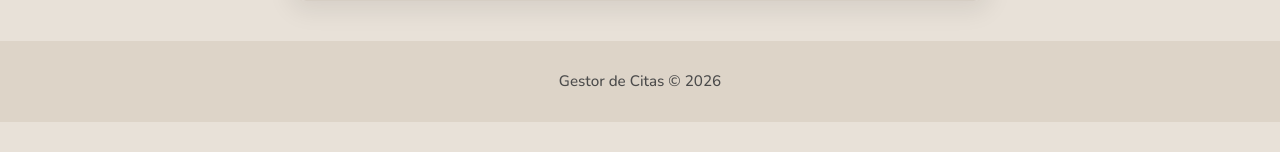
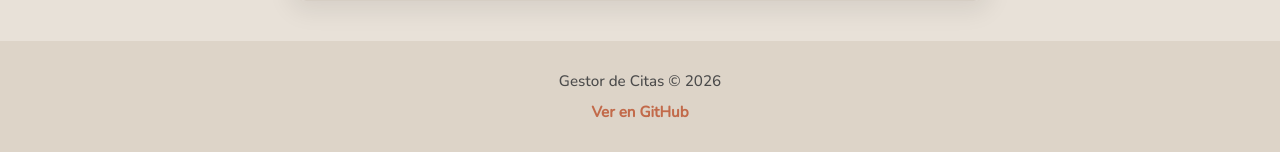
Before and after one commit to Rebecarebeca2005/Gestor-citas, a PHP site: page /views/registro.php in a window 1280 px wide. Shown: the part 818-970 px from the top of the page. Before the commit the page ends 940 px from the top, so only its background shows below. Run offline with PHP 8.4, Linux system fonts and the light colour scheme.

Commit message:
Cambios minimos v2

```diff
--- a/assets/css/index.css
+++ b/assets/css/index.css
@@ -227,7 +227,7 @@ button:hover {
 }
 
 .footer a:hover {
-    text-decoration: underline;
+    text-decoration: none;
 }
 
 /* ===== RESPONSIVE ===== */
--- a/assets/css/login.css
+++ b/assets/css/login.css
@@ -179,10 +179,11 @@ nav {
 .footer a {
     color: var(--color-primario);
     font-weight: 600;
+    text-decoration: none;
 }
 
 .footer a:hover {
-    text-decoration: underline;
+    text-decoration: none;
 }
 
 /* ===== POPUP ===== */
--- a/assets/css/sobreNosotros.css
+++ b/assets/css/sobreNosotros.css
@@ -291,10 +291,12 @@ header {
 .footer a {
     color: var(--color-primario);
     font-weight: 600;
+    text-decoration: none;
 }
 
+
 .footer a:hover {
-    text-decoration: underline;
+    text-decoration: none;
 }
 
 /* =========================
--- a/views/registro.php
+++ b/views/registro.php
@@ -142,6 +142,9 @@
 
 <footer class="footer">
     <p>Gestor de Citas © 2026</p>
+    <a href="https://github.com/Rebecarebeca2005/Gestor-citas.git" target="_blank">
+        Ver en GitHub
+    </a>
 </footer>
 
 </body>
```
